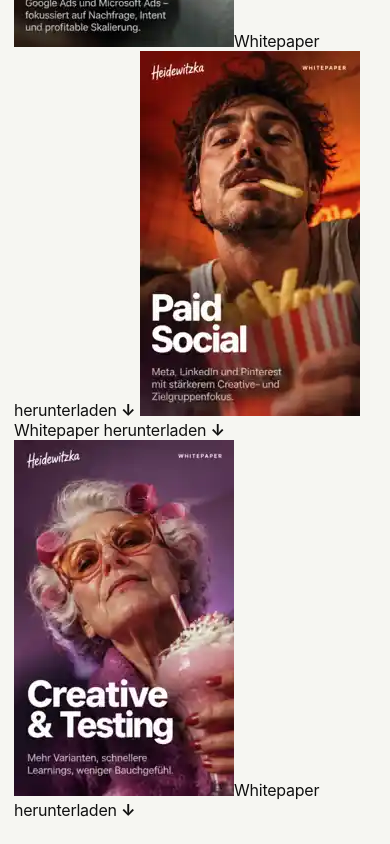
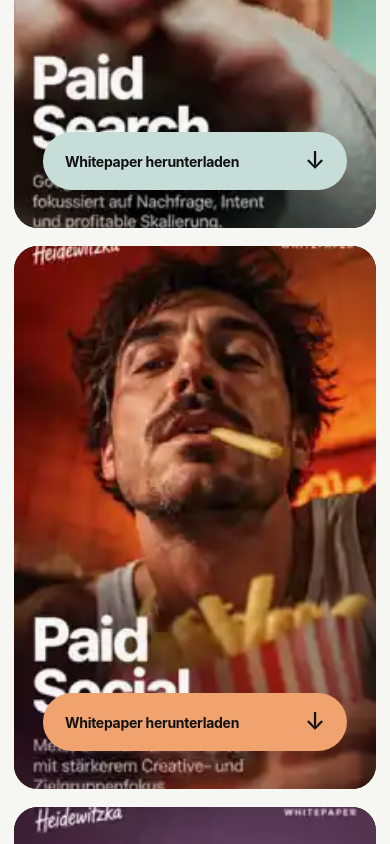
Before and after one commit to heidewitzkagmbh/heidewitzka, a plain HTML site: page index.html in a window 390 px wide. Shown: the part 9920-10764 px from the top of the page. Drawn offline with Linux system fonts and the light colour scheme.

Commit message:
Style whitepaper download teaser cards

```diff
--- a/styles.css
+++ b/styles.css
@@ -130,3 +130,19 @@ input,textarea{width:100%;padding:15px 16px;border:1px solid #cfcfc9;border-radi
 .unified-teaser-grid .teaser-media img{transition:transform .5s ease;}
 @media(max-width:1100px){.grid-4.unified-teaser-grid{grid-template-columns:repeat(2,1fr)}}
 @media(max-width:600px){.grid-4.unified-teaser-grid{grid-template-columns:1fr}}
+
+
+/* Whitepaper download teasers */
+.whitepaper-grid{display:grid;grid-template-columns:repeat(3,minmax(0,1fr));gap:18px;align-items:start}
+.whitepaper-card{position:relative;display:block;overflow:hidden;border-radius:24px;aspect-ratio:2/3;background:#171717;isolation:isolate}
+.whitepaper-card img{position:absolute;inset:0;width:100%;height:100%;object-fit:cover;display:block;transition:transform .45s ease,filter .45s ease}
+.whitepaper-card:after{content:"";position:absolute;inset:0;background:rgba(0,0,0,.02);transition:background .3s ease;z-index:1}
+.whitepaper-card:hover img,.whitepaper-card:focus-visible img{transform:scale(1.025);filter:brightness(.88)}
+.whitepaper-card:hover:after,.whitepaper-card:focus-visible:after{background:rgba(0,0,0,.08)}
+.whitepaper-download{position:absolute;z-index:2;left:50%;top:50%;transform:translate(-50%,-50%);width:min(82%,360px);min-height:58px;padding:15px 22px;border-radius:999px;display:flex;align-items:center;justify-content:space-between;gap:18px;color:#111;font-size:clamp(14px,1.15vw,18px);font-weight:750;letter-spacing:-.02em;opacity:0;transition:opacity .25s ease,transform .25s ease;box-shadow:none}
+.whitepaper-card:hover .whitepaper-download,.whitepaper-card:focus-visible .whitepaper-download{opacity:1;transform:translate(-50%,-50%) scale(1.02)}
+.whitepaper-download b{font-size:24px;line-height:1;font-weight:500}
+.wp-search .whitepaper-download{background:#c7ddd7}
+.wp-social .whitepaper-download{background:#f0a36f}
+.wp-creative .whitepaper-download{background:#c9b5df}
+@media(max-width:900px){.whitepaper-grid{grid-template-columns:1fr}.whitepaper-card{aspect-ratio:2/3;max-width:560px;width:100%;margin:0 auto}.whitepaper-download{opacity:1;top:auto;bottom:7%;transform:translateX(-50%);width:84%}.whitepaper-card:hover .whitepaper-download,.whitepaper-card:focus-visible .whitepaper-download{transform:translateX(-50%) scale(1.01)}}
```
